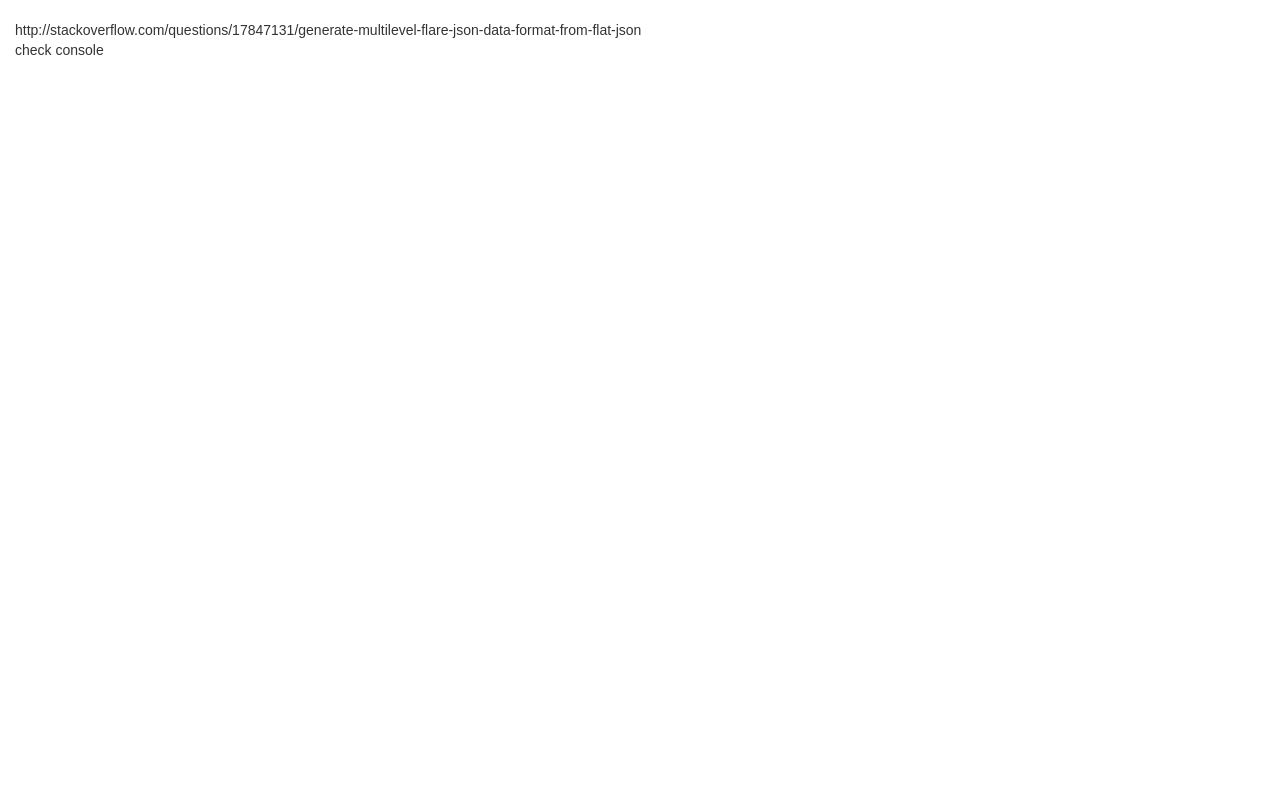
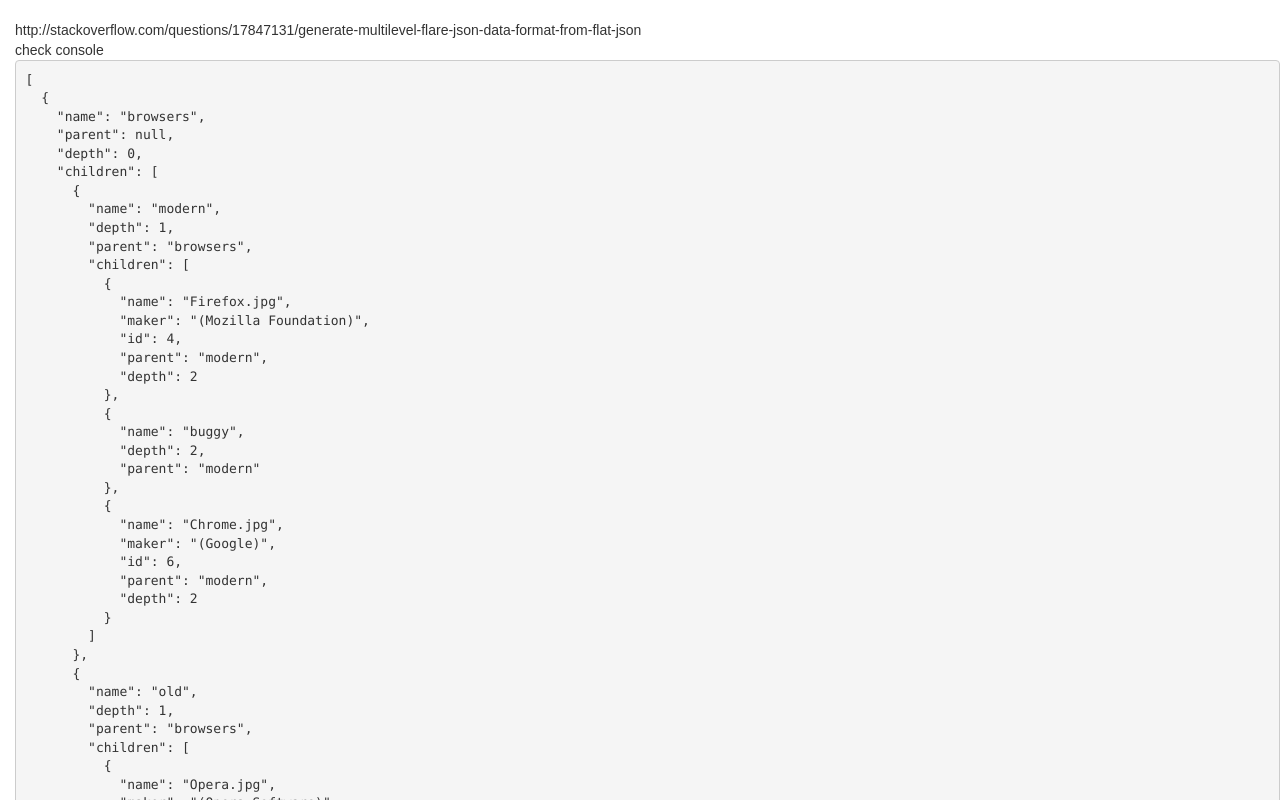
Before and after one commit to kevinlbatchelor/d3Charts, a website: page data.html in a window 1280 px wide. Shown: the top 800 px of the page. Drawn offline with Linux system fonts and the light colour scheme; some packages are replaced by stand-ins of ours.

Commit message:
flat to nested examplle

```diff
--- a/data.html
+++ b/data.html
@@ -24,52 +24,144 @@
             name: "Opera.jpg",
             maker: "(Opera Software)",
             id: 1,
-                    imagePath: "browsers/old/Opera.jpg",
-                    groups: ["browsers", "old"]
+            parent: "modern",
+            imagePath: "browsers/old/buggy/Opera.jpg"
         },
         {
             name: "Netscape.jpg",
             maker: "(Netscape Navigator)",
             id: 2,
             imagePath: "browsers/old/NetScape.jpg",
-                    groups: ["browsers", "old"]
         },
         {
             name: "Internet Explorer.jpg",
             maker: "(Microsoft)",
             id: 3,
-                    imagePath: "browsers/old/buggy/Internet Explorer.jpg",
-                    groups: ["browsers", "old", "buggy"]
+            imagePath: "browsers/old/buggy/Internet Explorer.jpg"
         },
         {
             name: "Firefox.jpg",
             maker: "(Mozilla Foundation)",
             id: 4,
-                    imagePath: "browsers/modern/Firefox.jpg",
-                    groups: ["browsers", "modern"]
+            imagePath: "browsers/modern/Firefox.jpg"
         },
         {
             name: "Safari.jpg",
             maker: "(Apple)",
             id: 5,
-                    imagePath: "browsers/modern/buggy/Safari.jpg",
-                    groups: ["browsers", "modern", "buggy"]
+            imagePath: "browsers/modern/buggy/Safari.jpg"
         },
         {
             name: "Chrome.jpg",
             maker: "(Google)",
             id: 6,
-                    imagePath: "browsers/modern/Chrome.jpg",
-                    groups: ["browsers", "modern"]
+            imagePath: "browsers/modern/Chrome.jpg"
         },
         {
             name: "topThing.jpg",
             maker: "(Google)",
             id: 7,
-                    imagePath: "topThing.jpg",
-                    groups: []
+            imagePath: "topThing.jpg"
         }
     ];
+
+    var data = [
+        {
+            name: "Opera.jpg",
+            maker: "(Opera Software)",
+            id: 1,
+            imagePath: "browsers/old/buggy/Opera.jpg",
+            parent: "old",
+            depth: "2"
+        },
+        {
+            name: "Netscape.jpg",
+            maker: "(Netscape Navigator)",
+            id: 2,
+            parent: "old",
+            depth: 2
+        },
+        {
+            name: "Internet Explorer.jpg",
+            maker: "(Microsoft)",
+            id: 3,
+            parent: "buggy",
+            depth: 4
+        },
+        {
+            name: "Firefox.jpg",
+            maker: "(Mozilla Foundation)",
+            id: 4,
+            parent: "modern",
+            depth: 2
+        },
+        {
+            name: "Safari.jpg",
+            maker: "(Apple)",
+            id: 5,
+            parent: "buggy",
+            depth: 3
+        },
+        {
+            name: "buggy",
+            depth: 2,
+            parent:"modern"
+        },
+        {
+            name: "buggy",
+            depth: 2,
+            parent:"old"
+        },
+        {
+            name: "modern",
+            depth: 1,
+            parent: "browsers"
+        },
+        {
+            name: "old",
+            depth: 1,
+            parent: "browsers"
+        },
+
+        {
+            name: "Chrome.jpg",
+            maker: "(Google)",
+            id: 6,
+            parent: "modern",
+            depth: 2
+        },
+        {
+            name: "browsers",
+            parent: null,
+            depth: 0
+        }
+    ];
+
+// create a name: node map
+    var dataMap = data.reduce(function (map, node) {
+        map[node.name] = node;
+        return map;
+    }, {});
+
+// create the tree array
+    var tree = [];
+    data.forEach(function (node) {
+        // add to parent
+        var parent = dataMap[node.parent];
+        if (parent) {
+            // create child array if it doesn't exist
+            (parent.children || (parent.children = []))
+                // add node to child array
+                    .push(node);
+        } else {
+            // parent is null or missing
+            tree.push(node);
+        }
+    });
+
+// show what we've got
+    d3.select('body').append('pre')
+            .text(JSON.stringify(tree, null, '  '));
 
     var mapData2 = function (thingToMap) {
         return thingToMap.map(function (i) {
@@ -96,46 +188,29 @@
         })
     };
 
-            var mapData = function (thingToMap){
+    var mapData = function (objToNest) {
         var data = [];
         var newObj = {};
+        _.forEach(objToNest, function (prop, key, obj) {
+            if (key === "$groups") {
+                newObj.name = obj.$groups[0];
+
                 newObj.children = [];
-                _.forEach(thingToMap, function(value){
+                newObj.children.push(obj.$groups[1]);
+                data.push(newObj);
 
-                    if(value.$groups) {
 
-                        if (angular.isArray(value.$groups) && value.$groups.length > 0) {
-
-                            newObj.name = value.$groups[0];
-                            data.push(newObj);
-                            data = _.uniq(data, 'name');
-
-                            _.forEach(value.$groups, function(e, i){
-                                if(data[0].name != value.$groups[i]){
-                                    newObj.name = value.$groups[i];
-                                    var o = {};
-                                    o.name = value.$groups[i];
-                                    newObj.children.push(o);
-                                    _.uniq(newObj.children,'name');
             }
-
-                                console.log(value.$groups[i]);
-                            });
-
-//                           })
-                        } else {
-//                            console.log(value);
-                        }
-                    }
-                    _.forEach(value, function(objProperties, itt, t){
-//                        console.log(itt);
-                    });
-
+            objToNest.$groups = objToNest.$groups.unshift();
+            _.forEach(obj.$groups, function (array, it) {
+                console.log(array)
 
             });
 
-                console.log(data);
-                return data;
+        });
+
+        return data
+
     };
 
     var groupedData = groupData($scope.modernWebBrowsers, function (item) {
@@ -143,8 +218,9 @@
         group.pop();
         return group;
     });
+    console.log($scope.modernWebBrowsers[0])
 
-            var res = mapData(groupedData);
+    var res = mapData($scope.modernWebBrowsers[0]);
 
     var print = JSON.stringify(res, null, "     ");
     console.log(print);
```
Lines whose indentation alone changed are shown as unchanged.
